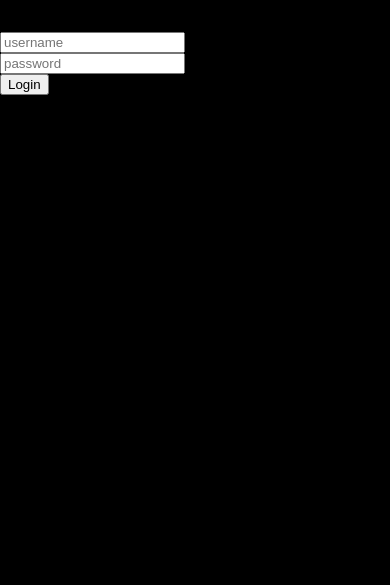
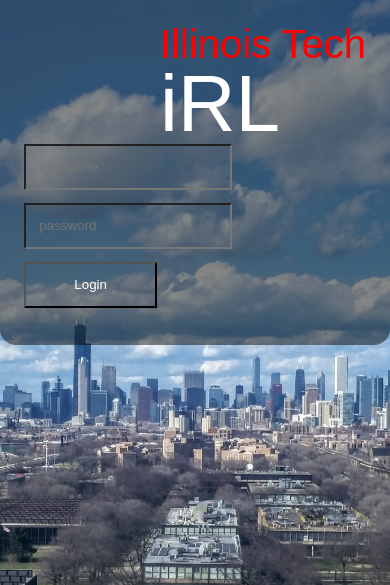
Before and after one commit to ITMT-430/team-3-irl, a PHP site: page / in a window 390 px wide. Shown: the top 585 px of the page. Run offline with PHP 8.4, Linux system fonts and the light colour scheme.

Commit message:
Combined login.css with screen.css and redid login design to be mobile friendly and look better

```diff
--- a/css/screen.css
+++ b/css/screen.css
@@ -61,7 +61,7 @@
 }
 
 #appwrapper {
-  margin: 0 auto;
+  margin: 1em auto;
   text-align: center;
   max-width: 30em;
   background-color: black;
@@ -77,3 +77,48 @@
   padding: 1em;
   border: 3px outset gray;
 }
+
+/************************************FOR LOGIN PAGE*******************************/
+
+
+.citybackground{
+	background: url("../images/city-skyline.jpg") no-repeat center center fixed;
+	background-size: cover;
+}
+
+.header{
+	height: 100%;
+	vertical-align: center;
+	float: right;
+	color: white;
+	font-size: 5em;
+}
+
+.header p {
+	font-size: .5em;
+	color: red;
+}
+
+.login{
+	margin: 0 auto;
+	background-color: rgba(10,10,10, .5);
+	max-width: 40em;
+	padding: 1.5em;
+	border-bottom-left-radius: 1em;
+	border-bottom-right-radius: 1em;
+}
+
+.login input {
+	color: white;
+	background-color: transparent;
+	padding: 1em;
+	margin-bottom: 1em;
+}
+
+
+.login input[type="button"]{
+	color: white;
+	width: 10em;
+	background-color: transparent;
+	padding: 1em;
+}
```
Also changed, not shown: css/login.css (deleted, +0 -128 lines).
